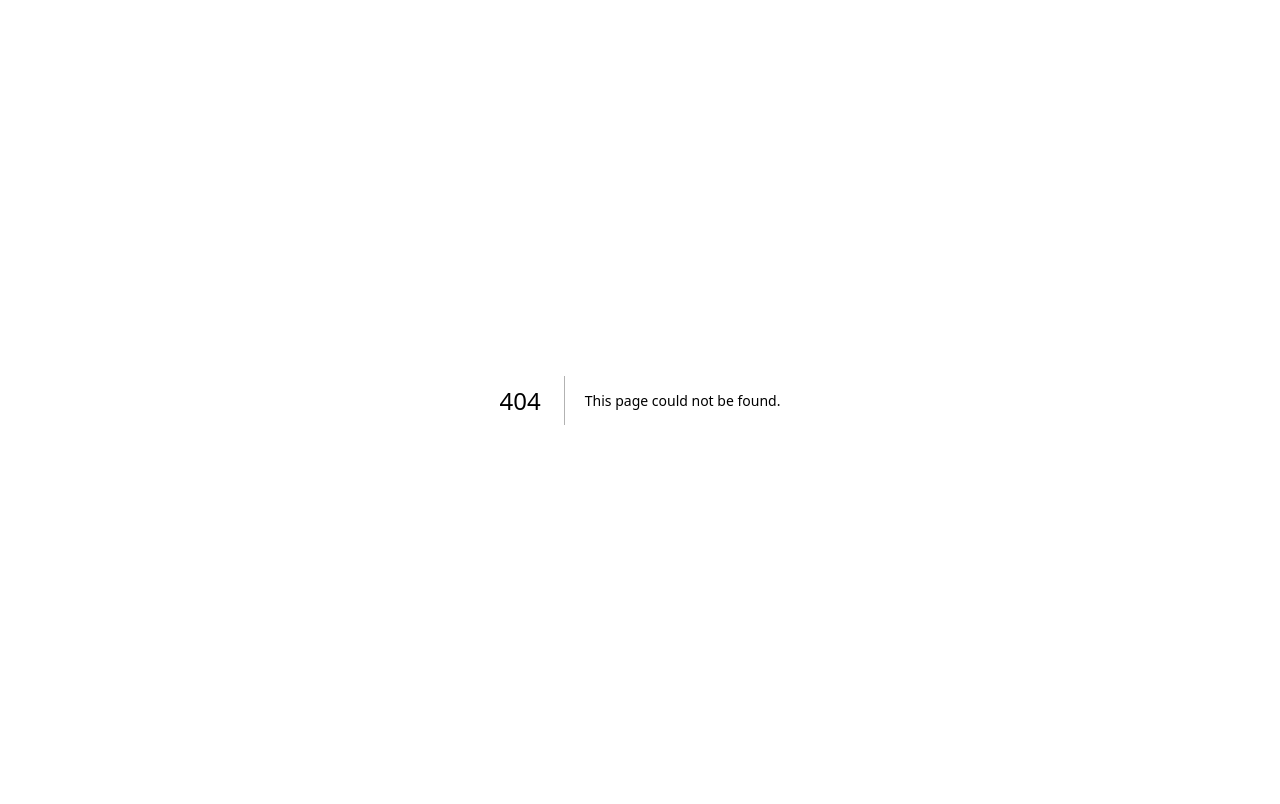
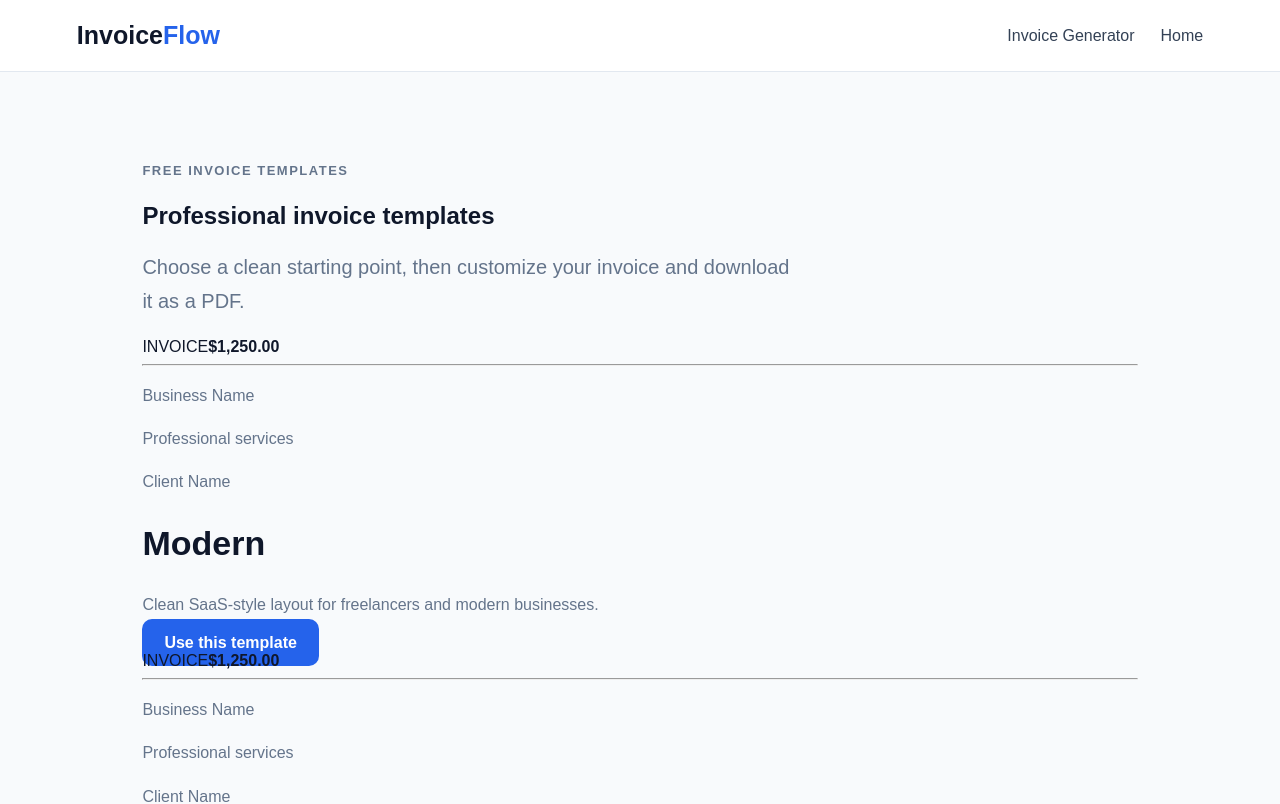
Before and after one commit to wakilmustaqeem/invoiceflow, a Next.js app: page /invoice-template in a window 1280 px wide. Before the commit this address had no page. Shown: the top 804 px of the page. Built offline with nearby package versions, Linux system fonts and the light colour scheme.

Commit message:
feat: add invoice templates landing page

```diff
--- /dev/null
+++ b/app/invoice-template/page.tsx
@@ -0,0 +1,25 @@
+import Link from 'next/link';
+
+const templates = [
+  { name: 'Modern', slug: 'modern', description: 'Clean SaaS-style layout for freelancers and modern businesses.' },
+  { name: 'Classic', slug: 'classic', description: 'Traditional professional format with clear invoice sections.' },
+  { name: 'Minimal', slug: 'minimal', description: 'Simple, spacious design focused on readability.' },
+];
+
+export default function InvoiceTemplates() {
+  return <main>
+    <header className="nav"><div className="brand">Invoice<span>Flow</span></div><nav><Link href="/invoice-generator">Invoice Generator</Link><Link href="/">Home</Link></nav></header>
+    <section className="content template-page">
+      <p className="eyebrow">FREE INVOICE TEMPLATES</p>
+      <h1>Professional invoice templates</h1>
+      <p className="lead">Choose a clean starting point, then customize your invoice and download it as a PDF.</p>
+      <div className="template-grid">
+        {templates.map((template) => <article className={`template-card ${template.slug}`} key={template.slug}>
+          <div className="template-preview"><span>INVOICE</span><strong>$1,250.00</strong><hr/><p>Business Name</p><p>Professional services</p><p>Client Name</p></div>
+          <h2>{template.name}</h2><p>{template.description}</p>
+          <Link className="btn primary" href="/invoice-generator">Use this template</Link>
+        </article>)}
+      </div>
+    </section>
+  </main>;
+}
```
